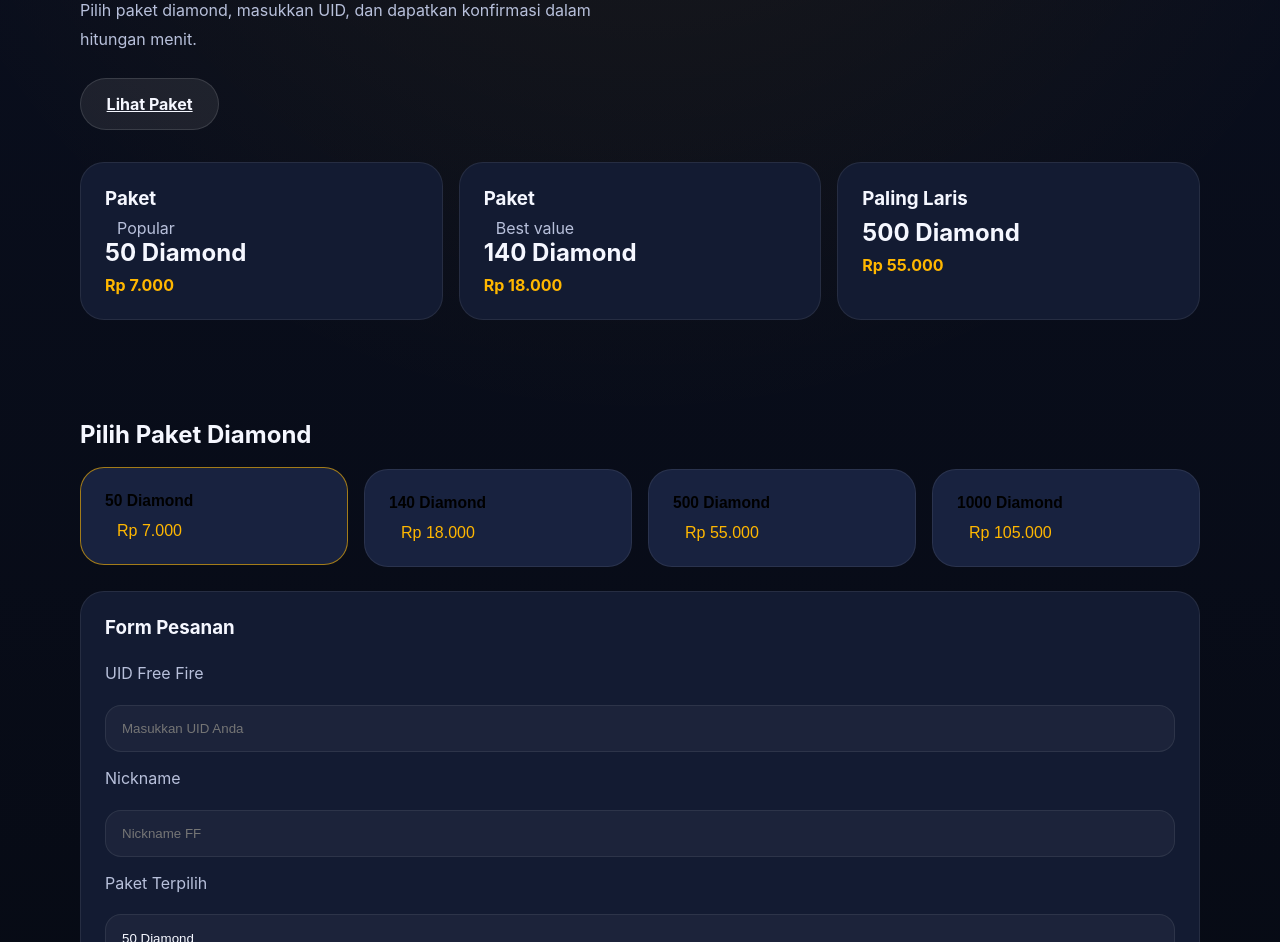
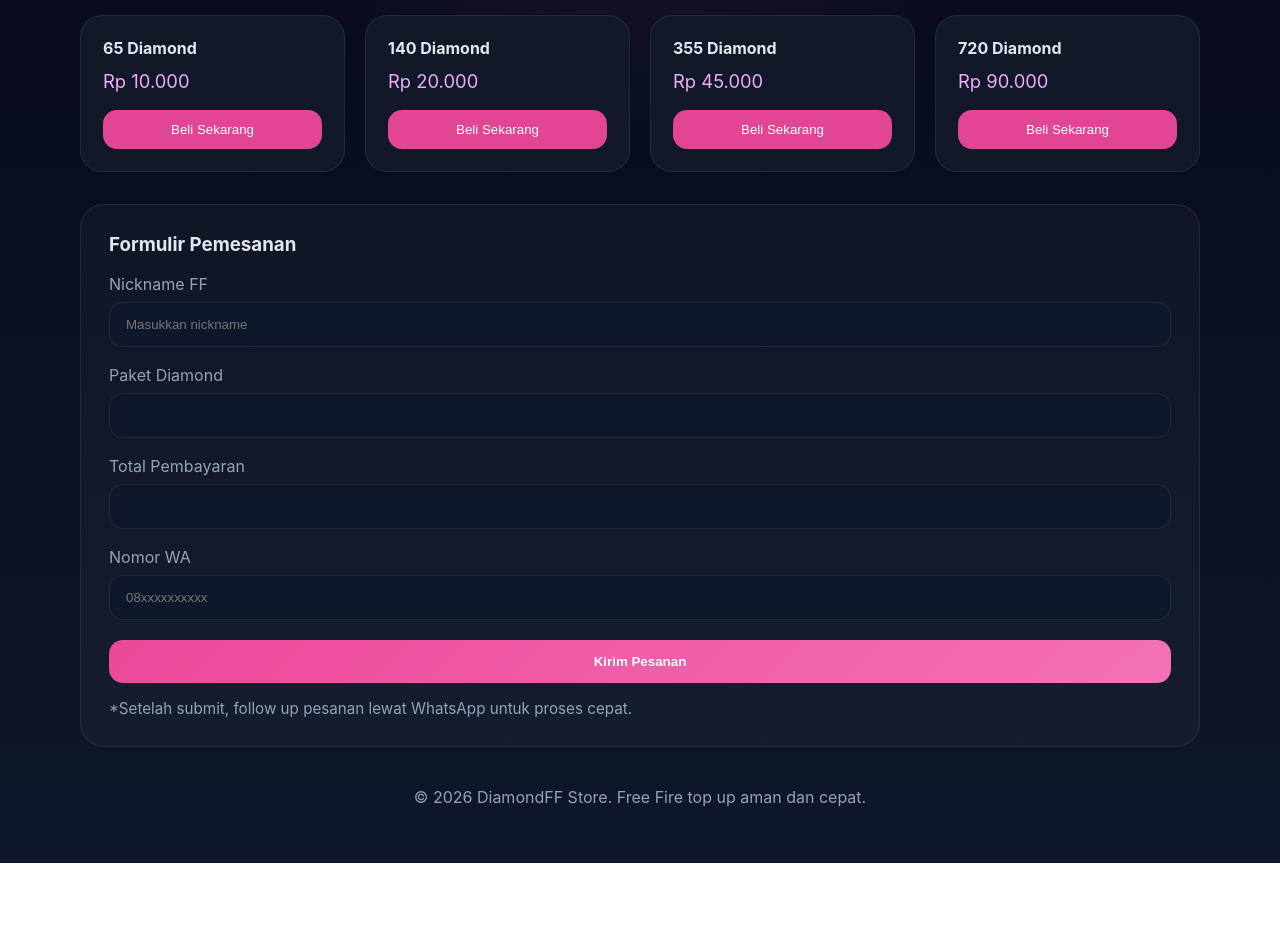
Before and after one commit to wahidawaluddin789-dotcom/profile, a plain HTML site: page index.html in a window 1280 px wide. Shown: the part 358-1300 px from the top of the page. After the commit the page ends 1221 px from the top, so only its background shows below. Drawn offline with Linux system fonts and the light colour scheme.

Commit message:
Add Free Fire diamond storefront website

```diff
--- a/index.html
+++ b/index.html
@@ -1,121 +1,77 @@
 <!DOCTYPE html>
 <html lang="id">
 <head>
-  <meta charset="UTF-8" />
-  <meta name="viewport" content="width=device-width, initial-scale=1.0" />
-  <title>Diamond Free Fire | Toko Diamond Online</title>
-  <link rel="stylesheet" href="styles.css" />
+  <meta charset="UTF-8">
+  <meta name="viewport" content="width=device-width, initial-scale=1.0">
+  <title>Jual Beli Diamond Free Fire</title>
+  <link rel="stylesheet" href="styles.css">
 </head>
 <body>
   <header class="site-header">
-    <div class="container header-inner">
-      <div>
-        <h1>Diamond Free Fire</h1>
-        <p>Beli diamond Free Fire cepat, aman, dan langsung terkirim.</p>
-      </div>
-      <a href="#order" class="btn btn-primary">Pesan Sekarang</a>
+    <div class="container">
+      <h1>DiamondFF Store</h1>
+      <p>Beli diamond Free Fire cepat, aman, dan terpercaya.</p>
     </div>
   </header>
 
-  <main>
-    <section class="hero container">
-      <div class="hero-text">
-        <h2>Top up diamond Free Fire dengan harga terbaik</h2>
-        <p>Pilih paket diamond, masukkan UID, dan dapatkan konfirmasi dalam hitungan menit.</p>
-        <a href="#order" class="btn btn-secondary">Lihat Paket</a>
+  <main class="container">
+    <section class="hero-card">
+      <div>
+        <h2>Promo Diamond FF</h2>
+        <p>Harga terbaik untuk top up diamond Free Fire secara instan.</p>
       </div>
-      <div class="hero-cards">
-        <article class="card">
-          <h3>Paket</h3>
-          <p>Popular</p>
-          <strong>50 Diamond</strong>
-          <span>Rp 7.000</span>
+      <button id="contactBtn">Hubungi Kami</button>
+    </section>
+
+    <section class="products">
+      <h3>Paket Diamond</h3>
+      <div class="product-grid">
+        <article class="product-card">
+          <h4>65 Diamond</h4>
+          <p>Rp 10.000</p>
+          <button onclick="showOrder('65 Diamond', '10000')">Beli Sekarang</button>
         </article>
-        <article class="card">
-          <h3>Paket</h3>
-          <p>Best value</p>
-          <strong>140 Diamond</strong>
-          <span>Rp 18.000</span>
+        <article class="product-card">
+          <h4>140 Diamond</h4>
+          <p>Rp 20.000</p>
+          <button onclick="showOrder('140 Diamond', '20000')">Beli Sekarang</button>
         </article>
-        <article class="card">
-          <h3>Paling Laris</h3>
-          <strong>500 Diamond</strong>
-          <span>Rp 55.000</span>
+        <article class="product-card">
+          <h4>355 Diamond</h4>
+          <p>Rp 45.000</p>
+          <button onclick="showOrder('355 Diamond', '45000')">Beli Sekarang</button>
+        </article>
+        <article class="product-card">
+          <h4>720 Diamond</h4>
+          <p>Rp 90.000</p>
+          <button onclick="showOrder('720 Diamond', '90000')">Beli Sekarang</button>
         </article>
       </div>
     </section>
 
-    <section class="packages container" id="order">
-      <h2>Pilih Paket Diamond</h2>
-      <div class="package-grid">
-        <button class="package-card active" data-diamonds="50" data-price="7000">
-          <h3>50 Diamond</h3>
-          <p>Rp 7.000</p>
-        </button>
-        <button class="package-card" data-diamonds="140" data-price="18000">
-          <h3>140 Diamond</h3>
-          <p>Rp 18.000</p>
-        </button>
-        <button class="package-card" data-diamonds="500" data-price="55000">
-          <h3>500 Diamond</h3>
-          <p>Rp 55.000</p>
-        </button>
-        <button class="package-card" data-diamonds="1000" data-price="105000">
-          <h3>1000 Diamond</h3>
-          <p>Rp 105.000</p>
-        </button>
-      </div>
+    <section class="order-form" id="orderForm">
+      <h3>Formulir Pemesanan</h3>
+      <form id="checkoutForm">
+        <label>Nickname FF</label>
+        <input type="text" id="nickname" placeholder="Masukkan nickname" required>
 
-      <form class="order-form" id="orderForm">
-        <h3>Form Pesanan</h3>
-        <label for="uid">UID Free Fire</label>
-        <input type="text" id="uid" name="uid" placeholder="Masukkan UID Anda" required />
+        <label>Paket Diamond</label>
+        <input type="text" id="package" readonly>
 
-        <label for="nickname">Nickname</label>
-        <input type="text" id="nickname" name="nickname" placeholder="Nickname FF" required />
+        <label>Total Pembayaran</label>
+        <input type="text" id="price" readonly>
 
-        <label for="package">Paket Terpilih</label>
-        <input type="text" id="package" name="package" readonly value="50 Diamond" />
+        <label>Nomor WA</label>
+        <input type="text" id="whatsapp" placeholder="08xxxxxxxxxx" required>
 
-        <label for="price">Jumlah Bayar</label>
-        <input type="text" id="price" name="price" readonly value="Rp 7.000" />
-
-        <button type="submit" class="btn btn-primary">Kirim Pesanan</button>
+        <button type="submit">Kirim Pesanan</button>
       </form>
-
-      <div class="order-summary" id="orderSummary">
-        <h3>Ringkasan Pesanan</h3>
-        <p>Pilih paket untuk melihat total harga dan detail pesanan.</p>
-      </div>
-    </section>
-
-    <section class="how-it-works container">
-      <h2>Cara Pemesanan</h2>
-      <div class="steps">
-        <article>
-          <h4>1. Pilih Paket</h4>
-          <p>Pilih jumlah diamond yang ingin dibeli.</p>
-        </article>
-        <article>
-          <h4>2. Isi UID & Nickname</h4>
-          <p>Masukkan UID Free Fire dan nickname dengan benar.</p>
-        </article>
-        <article>
-          <h4>3. Konfirmasi & Bayar</h4>
-          <p>Konfirmasi pesanan, lalu lakukan pembayaran sesuai harga.</p>
-        </article>
-        <article>
-          <h4>4. Diamond Terkirim</h4>
-          <p>Diamond akan dikirim langsung setelah pembayaran diterima.</p>
-        </article>
-      </div>
+      <p class="note">*Setelah submit, follow up pesanan lewat WhatsApp untuk proses cepat.</p>
     </section>
   </main>
 
   <footer class="site-footer">
-    <div class="container">
-      <p>© 2026 Toko Diamond FF. Konten hanya contoh demo.</p>
-    </div>
+    <p>© 2026 DiamondFF Store. Free Fire top up aman dan cepat.</p>
   </footer>
 
   <script src="script.js"></script>
--- a/script.js
+++ b/script.js
@@ -1,56 +1,34 @@
-const packageButtons = document.querySelectorAll('.package-card');
+const orderForm = document.getElementById('orderForm');
 const packageInput = document.getElementById('package');
 const priceInput = document.getElementById('price');
-const orderSummary = document.getElementById('orderSummary');
-const orderForm = document.getElementById('orderForm');
+const contactBtn = document.getElementById('contactBtn');
+const checkoutForm = document.getElementById('checkoutForm');
 
-const formatCurrency = (value) => `Rp ${value.toLocaleString('id-ID')}`;
+function showOrder(pack, price) {
+  packageInput.value = pack;
+  priceInput.value = `Rp ${price}`;
+  orderForm.scrollIntoView({ behavior: 'smooth' });
+}
 
-const updateSelectedPackage = (button) => {
-  packageButtons.forEach((item) => item.classList.remove('active'));
-  button.classList.add('active');
-
-  const diamonds = button.dataset.diamonds;
-  const price = Number(button.dataset.price);
-
-  packageInput.value = `${diamonds} Diamond`;
-  priceInput.value = formatCurrency(price);
-  orderSummary.innerHTML = `
-    <h3>Ringkasan Pesanan</h3>
-    <p>Paket: <strong>${diamonds} Diamond</strong></p>
-    <p>Harga: <strong>${formatCurrency(price)}</strong></p>
-    <p>Isi UID dan nickname, lalu kirim pesanan untuk proses cepat.</p>
-  `;
-};
-
-packageButtons.forEach((button) => {
-  button.addEventListener('click', () => updateSelectedPackage(button));
+contactBtn.addEventListener('click', () => {
+  orderForm.scrollIntoView({ behavior: 'smooth' });
 });
 
-orderForm.addEventListener('submit', (event) => {
+checkoutForm.addEventListener('submit', (event) => {
   event.preventDefault();
-
-  const uid = document.getElementById('uid').value.trim();
   const nickname = document.getElementById('nickname').value.trim();
-  const selectedPackage = packageInput.value;
+  const whatsapp = document.getElementById('whatsapp').value.trim();
+  const pack = packageInput.value;
   const price = priceInput.value;
 
-  if (!uid || !nickname) {
-    alert('Silakan isi UID dan nickname Anda dengan benar.');
+  if (!nickname || !whatsapp || !pack || !price) {
+    alert('Lengkapi semua data sebelum mengirim pesanan.');
     return;
   }
 
-  orderSummary.innerHTML = `
-    <h3>Pesanan Diterima</h3>
-    <p>Terima kasih, <strong>${nickname}</strong>.</p>
-    <p>UID: <strong>${uid}</strong></p>
-    <p>Paket: <strong>${selectedPackage}</strong></p>
-    <p>Total Bayar: <strong>${price}</strong></p>
-    <p>Tim kami akan menghubungi Anda segera untuk konfirmasi pembayaran dan pengiriman diamond.</p>
-  `;
-
-  orderForm.reset();
-  updateSelectedPackage(document.querySelector('.package-card.active'));
+  const message = encodeURIComponent(
+    `Halo, saya ingin membeli ${pack} dengan total ${price}.\nNickname: ${nickname}\nNomor WA: ${whatsapp}`
+  );
+  const waNumber = '6281234567890';
+  window.open(`https://wa.me/${waNumber}?text=${message}`, '_blank');
 });
-
-updateSelectedPackage(document.querySelector('.package-card.active'));
--- a/styles.css
+++ b/styles.css
@@ -1,12 +1,10 @@
 :root {
-  --bg: #0b1120;
-  --surface: #131b32;
-  --surface-2: #18223f;
-  --text: #f5f7ff;
-  --muted: #b8c0db;
-  --accent: #ffb700;
-  --accent-2: #6f9cff;
-  --border: rgba(255, 255, 255, 0.08);
+  --bg: #0f172a;
+  --surface: #111827;
+  --text: #e2e8f0;
+  --accent: #ec4899;
+  --accent-strong: #f472b6;
+  --muted: #94a3b8;
 }
 
 * {
@@ -16,233 +14,161 @@
 body {
   margin: 0;
   font-family: Inter, system-ui, sans-serif;
-  background: radial-gradient(circle at top, rgba(255, 183, 0, 0.08), transparent 35%),
-    linear-gradient(180deg, #0a0f1f 0%, #05080f 100%);
+  background: radial-gradient(circle at top, rgba(236, 72, 153, 0.2), transparent 35%),
+    linear-gradient(180deg, #050816 0%, #0f172a 100%);
   color: var(--text);
 }
 
-img {
-  max-width: 100%;
-}
-
 .container {
-  width: min(1120px, calc(100% - 2rem));
+  width: min(1120px, calc(100% - 32px));
   margin: 0 auto;
 }
 
 .site-header {
-  padding: 2rem 0;
-  border-bottom: 1px solid rgba(255, 255, 255, 0.08);
+  padding: 48px 0 36px;
+  text-align: center;
 }
 
-.header-inner {
+.site-header h1 {
+  margin: 0 0 12px;
+  font-size: clamp(2rem, 4vw, 3.25rem);
+  letter-spacing: -0.04em;
+}
+
+.site-header p {
+  margin: 0;
+  color: var(--muted);
+  font-size: 1rem;
+}
+
+.hero-card {
   display: flex;
   align-items: center;
   justify-content: space-between;
-  gap: 1rem;
+  flex-wrap: wrap;
+  gap: 16px;
+  padding: 28px;
+  margin-bottom: 32px;
+  border-radius: 24px;
+  background: rgba(255, 255, 255, 0.04);
+  border: 1px solid rgba(255, 255, 255, 0.08);
 }
 
-.site-header h1 {
+.hero-card h2 {
   margin: 0;
-  font-size: clamp(2rem, 3vw, 2.5rem);
+  font-size: 1.8rem;
 }
 
-.site-header p {
-  color: var(--muted);
-  margin: 0.5rem 0 0;
-}
-
-.hero {
-  display: grid;
-  gap: 2rem;
-  padding: 3rem 0;
-}
-
-.hero-text {
-  max-width: 560px;
-}
-
-.hero-text h2 {
-  margin: 0 0 1rem;
-  font-size: clamp(2rem, 4vw, 3rem);
-  line-height: 1.05;
-}
-
-.hero-text p {
-  margin: 0 0 1.5rem;
-  color: var(--muted);
-  line-height: 1.8;
-}
-
-.hero-cards {
-  display: grid;
-  grid-template-columns: repeat(auto-fit, minmax(170px, 1fr));
-  gap: 1rem;
-}
-
-.card,
-.package-card,
-.order-form,
-.order-summary,
-.how-it-works {
-  background: var(--surface);
-  border: 1px solid var(--border);
-  border-radius: 24px;
-  padding: 1.5rem;
-}
-
-.card h3,
-.package-card h3,
-.order-form h3,
-.order-summary h3,
-.how-it-works h2 {
-  margin: 0 0 0.5rem;
-}
-
-.card p,
-.package-card p {
-  margin: 0 0.75rem;
+.hero-card p {
+  margin: 8px 0 0;
   color: var(--muted);
 }
 
-.card strong {
-  display: block;
-  font-size: 1.5rem;
-  margin-bottom: 0.5rem;
+.hero-card button {
+  padding: 14px 26px;
+  border: none;
+  border-radius: 999px;
+  color: white;
+  background: linear-gradient(135deg, var(--accent), var(--accent-strong));
+  cursor: pointer;
+  font-weight: 600;
 }
 
-.card span {
-  color: var(--accent);
-  font-weight: 700;
+.products h3,
+.order-form h3 {
+  margin-top: 0;
 }
 
-.btn {
-  display: inline-flex;
-  align-items: center;
-  justify-content: center;
-  gap: 0.5rem;
-  border: none;
-  border-radius: 999px;
-  padding: 0.95rem 1.6rem;
-  font-weight: 700;
-  cursor: pointer;
-  transition: transform 0.18s ease, box-shadow 0.18s ease;
+.products {
+  margin-bottom: 32px;
 }
 
-.btn:hover {
-  transform: translateY(-1px);
+.product-grid {
+  display: grid;
+  gap: 20px;
+  grid-template-columns: repeat(auto-fit, minmax(200px, 1fr));
 }
 
-.btn-primary {
-  background: linear-gradient(135deg, #ffb700, #ff8f00);
-  color: #09101f;
+.product-card {
+  padding: 22px;
+  border-radius: 22px;
+  background: var(--surface);
+  border: 1px solid rgba(255, 255, 255, 0.08);
 }
 
-.btn-secondary {
-  background: rgba(255, 255, 255, 0.08);
-  color: var(--text);
-  border: 1px solid rgba(255, 255, 255, 0.12);
+.product-card h4 {
+  margin: 0 0 12px;
 }
 
-.packages {
-  padding: 2rem 0;
+.product-card p {
+  margin: 0 0 18px;
+  font-size: 1.15rem;
+  color: #f0abfc;
 }
 
-.package-grid {
-  display: grid;
-  gap: 1rem;
-  grid-template-columns: repeat(auto-fit, minmax(180px, 1fr));
-  margin-bottom: 1.5rem;
-}
-
-.package-card {
+.product-card button {
+  width: 100%;
+  border: none;
+  padding: 12px 0;
+  border-radius: 14px;
+  background: rgba(236, 72, 153, 0.95);
+  color: white;
   cursor: pointer;
-  text-align: left;
-  background: var(--surface-2);
-  transition: border-color 0.2s ease, transform 0.2s ease;
-}
-
-.package-card:hover,
-.package-card.active {
-  border-color: rgba(255, 183, 0, 0.6);
-  transform: translateY(-2px);
-}
-
-.package-card h3 {
-  margin-bottom: 0.75rem;
-}
-
-.package-card p {
-  color: var(--accent);
-  font-size: 1rem;
 }
 
 .order-form {
-  display: grid;
-  gap: 1rem;
-  margin-bottom: 1.5rem;
+  padding: 28px;
+  border-radius: 24px;
+  background: rgba(255, 255, 255, 0.03);
+  border: 1px solid rgba(255, 255, 255, 0.08);
 }
 
 .order-form label {
   display: block;
-  margin-bottom: 0.35rem;
+  margin: 18px 0 8px;
   color: var(--muted);
 }
 
 .order-form input {
   width: 100%;
-  padding: 0.95rem 1rem;
-  border-radius: 16px;
+  padding: 14px 16px;
+  border-radius: 14px;
   border: 1px solid rgba(255, 255, 255, 0.08);
-  background: rgba(255, 255, 255, 0.04);
+  background: #0f172a;
   color: var(--text);
 }
 
-.order-summary {
+.order-form button {
+  margin-top: 20px;
+  width: 100%;
+  padding: 14px 0;
+  border: none;
+  border-radius: 14px;
+  background: linear-gradient(135deg, var(--accent), var(--accent-strong));
+  color: white;
+  font-weight: 700;
+  cursor: pointer;
+}
+
+.note {
+  margin: 16px 0 0;
+  color: var(--muted);
+  font-size: 0.95rem;
+}
+
+.site-footer {
+  text-align: center;
+  padding: 24px 0 40px;
   color: var(--muted);
 }
 
-.order-summary p {
-  margin: 0.5rem 0 0;
-}
-
-.how-it-works {
-  padding: 2rem;
-  margin-bottom: 3rem;
-}
-
-.how-it-works h2 {
-  margin-top: 0;
-}
-
-.steps {
-  display: grid;
-  gap: 1rem;
-  grid-template-columns: repeat(auto-fit, minmax(200px, 1fr));
-}
-
-.steps article {
-  background: rgba(255, 255, 255, 0.04);
-  border-radius: 20px;
-  padding: 1.25rem;
-}
-
-.steps h4 {
-  margin: 0 0 0.75rem;
-}
-
-.site-footer {
-  padding: 1.25rem 0 3rem;
-  color: var(--muted);
-}
-
-@media (max-width: 720px) {
-  .header-inner,
-  .hero {
-    display: block;
+@media (max-width: 700px) {
+  .hero-card {
+    text-align: center;
+    justify-content: center;
   }
 
-  .hero-cards {
-    grid-template-columns: 1fr;
+  .hero-card button {
+    width: 100%;
   }
 }
```
